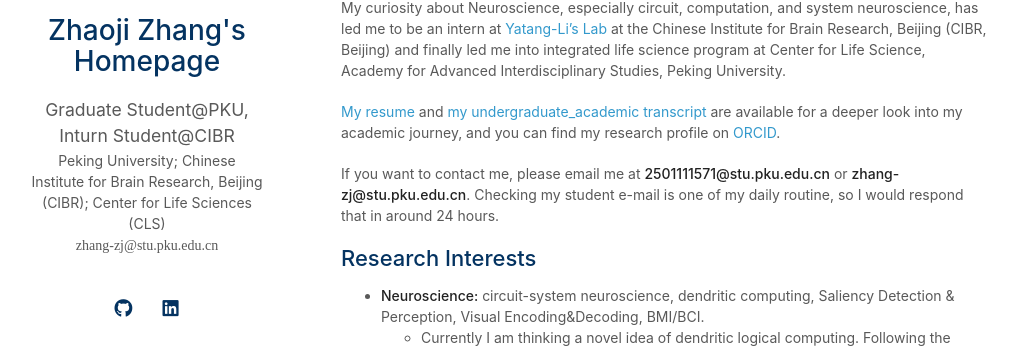
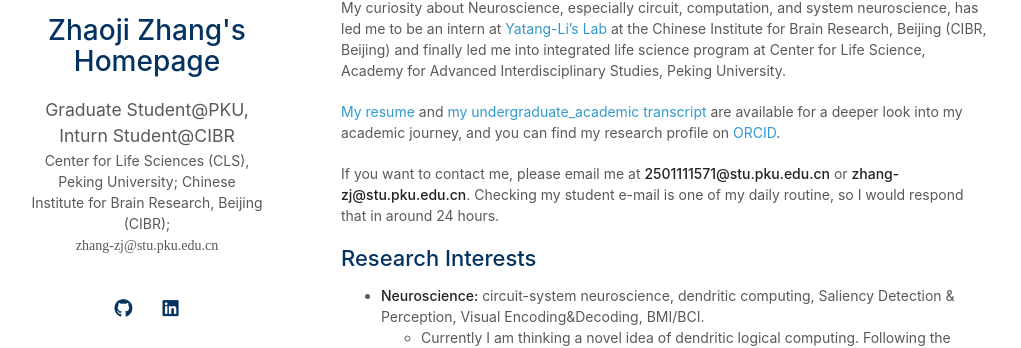
Before and after one commit to Zhang-Zhaoji/Zhang-Zhaoji.github.io, a Jekyll site: the page built from index.md, in a window 1280 px wide. Shown: the part 283-631 px from the top of the page, without its empty margins (129-1150 px from the left). Built offline with Jekyll 4.4.1, drawn with Linux system fonts in a browser that asks for light colours; a style sheet for code colours, icons or effects is not loaded; our own code applies the rules of GitHub Pages for plain Markdown files.

```diff
--- a/_config.yml
+++ b/_config.yml
@@ -1,7 +1,7 @@
 # Basic Information
 title: Zhaoji Zhang (兆骥 张)
 position: Graduate Student@PKU, Inturn Student@CIBR
-affiliation: Peking University; Chinese Institute for Brain Research, Beijing (CIBR); Center for Life Sciences (CLS)
+affiliation: Center for Life Sciences (CLS), Peking University; Chinese Institute for Brain Research, Beijing (CIBR);
 email: zhang-zj@stu.pku.edu.cn
 
 # Search Engine Optimization (SEO)
```
